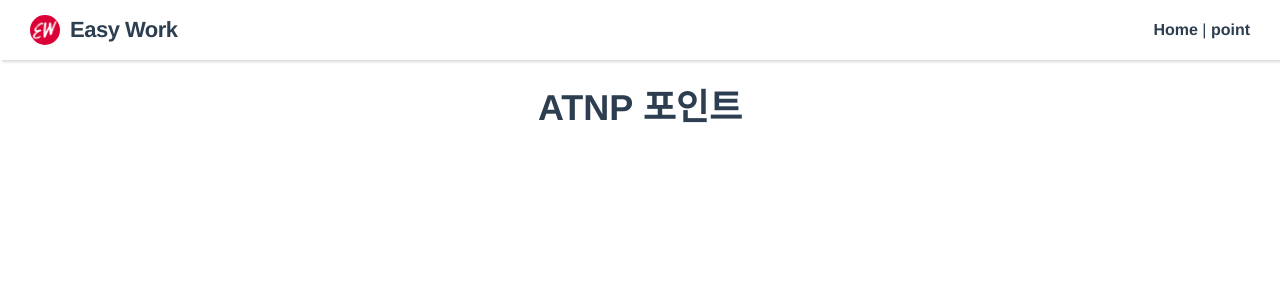
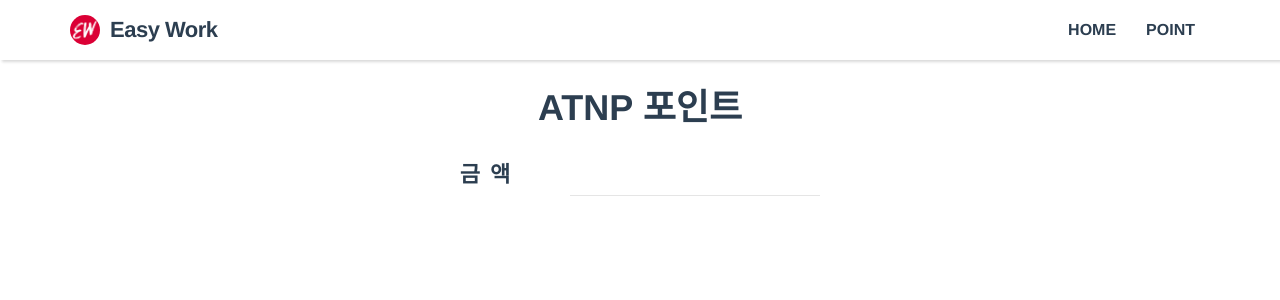
Before and after one commit to yurim45/easy-work-app, a Vue app: page /point in a window 1280 px wide. Shown: the top 300 px of the page. Built offline with nearby package versions, Linux system fonts and the light colour scheme.

Commit message:
add: inputView component

```diff
--- a/src/App.vue
+++ b/src/App.vue
@@ -1,12 +1,14 @@
 <template>
   <header>
+    <section>
       <div class="logo">
         <img alt="logo" src="./assets/logo.png" /><strong>Easy Work</strong>
       </div>
       <nav class="gnb">
-      <router-link to="/">Home</router-link> |
-      <router-link to="/point">point</router-link>
+        <router-link to="/">HOME</router-link>
+        <router-link to="/point">POINT</router-link>
       </nav>
+    </section>
   </header>
   <router-view />
 </template>
@@ -21,12 +23,17 @@
 }
 
 header {
+  box-shadow: rgb(0 0 0 / 15%) 1.95px 1.95px 2.6px;
+
+  section {
+    margin: auto;
+    padding: 30px;
+    max-width: 1200px;
+    height: 30px;
     display: flex;
     justify-content: space-between;
     align-items: center;
-  height: 30px;
-  padding: 30px;
-  box-shadow: rgb(0 0 0 / 15%) 1.95px 1.95px 2.6px;
+  }
 }
 
 .logo {
@@ -47,8 +54,8 @@ header {
 }
 
 a {
+  margin: 0 15px;
   font-weight: bold;
-  color: #2c3e50;
   text-decoration: none;
 }
 
--- a/src/assets/scss/reset.scss
+++ b/src/assets/scss/reset.scss
@@ -131,6 +131,7 @@ table {
     'Helvetica Neue', 'Segoe UI', 'Apple SD Gothic Neo', 'Noto Sans KR',
     'Malgun Gothic', 'Apple Color Emoji', 'Segoe UI Emoji', 'Segoe UI Symbol',
     sans-serif;
+  color: var(--text-primary);
 }
 
 a {
--- /dev/null
+++ b/src/components/InputView.vue
@@ -0,0 +1,41 @@
+<template>
+  <label v-if="label">{{ label }}</label>
+  <input type="text" v-model="inputValue" @input="getValue" />
+</template>
+
+<script>
+export default {
+  name: 'InputView',
+  data() {
+    return {
+      inputValue: '',
+      label: '금액',
+    };
+  },
+  methods: {
+    getValue() {
+      console.log(this.inputValue);
+    },
+  },
+};
+</script>
+
+<style scoped lang="scss">
+label {
+  margin-right: 50px;
+  font-size: 22px;
+  font-weight: 600;
+  letter-spacing: 10px;
+}
+
+input {
+  width: 250px;
+  height: 40px;
+  padding: 10px 15px;
+  border-bottom: 1px solid var(--line);
+
+  &:focus {
+    border-bottom: 2px solid var(--primary);
+  }
+}
+</style>
--- a/src/views/PointView.vue
+++ b/src/views/PointView.vue
@@ -1,12 +1,16 @@
 <template>
   <div class="point">
     <h1>ATNP 포인트</h1>
+    <input-view />
   </div>
 </template>
 
 <script>
+import InputView from '@/components/InputView.vue';
+
 export default {
   name: 'PointView',
+  components: { InputView },
   data() {
     return {
       userName: 'April',
@@ -18,7 +22,6 @@ export default {
 <style scoped>
 h1 {
   padding: 30px;
-  color: #2c3e50;
   font-size: 36px;
   font-weight: 600;
 }
```
Also changed, not shown: jsconfig.json (+6 -2 lines). Lines whose indentation alone changed are shown as unchanged.
